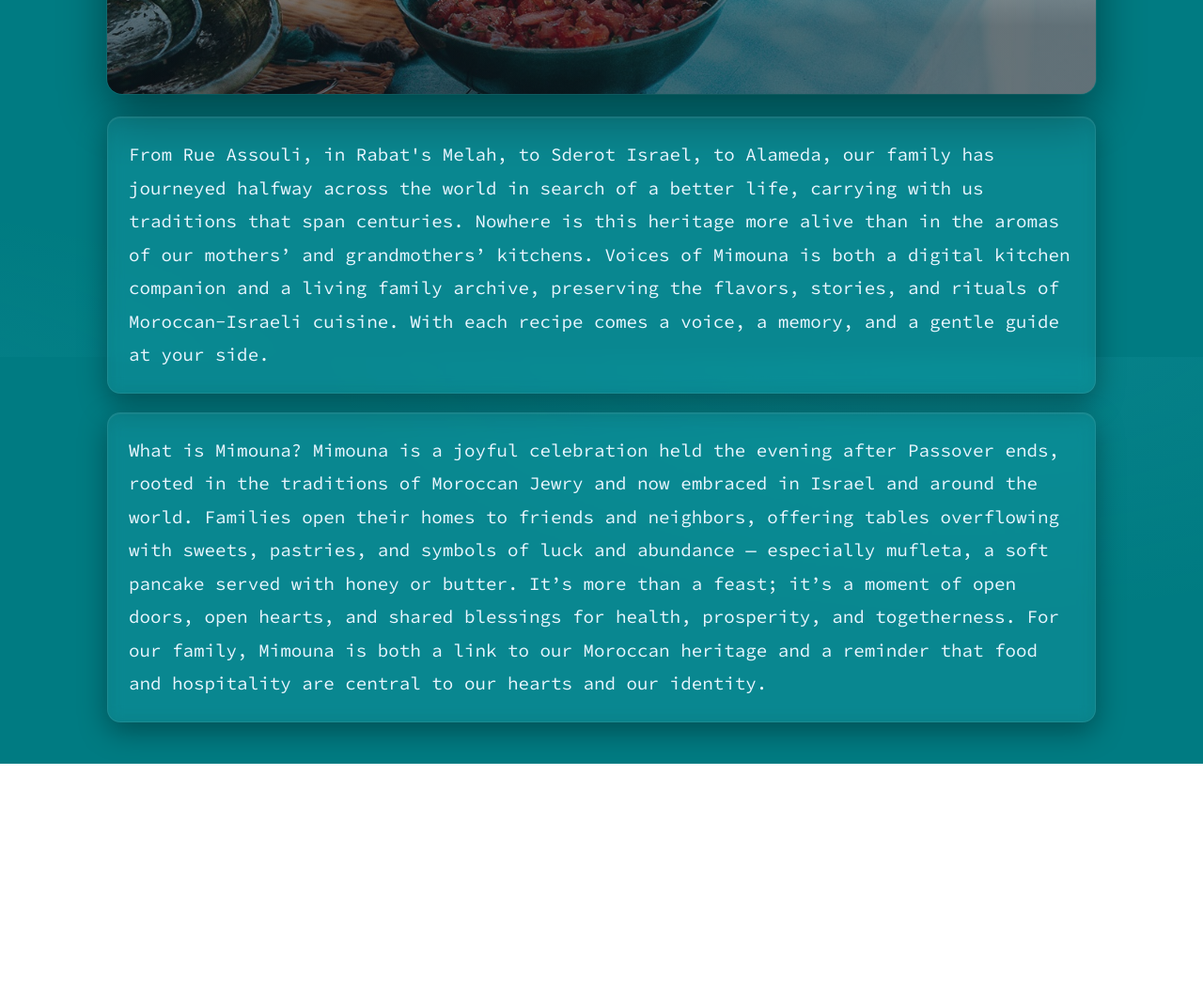
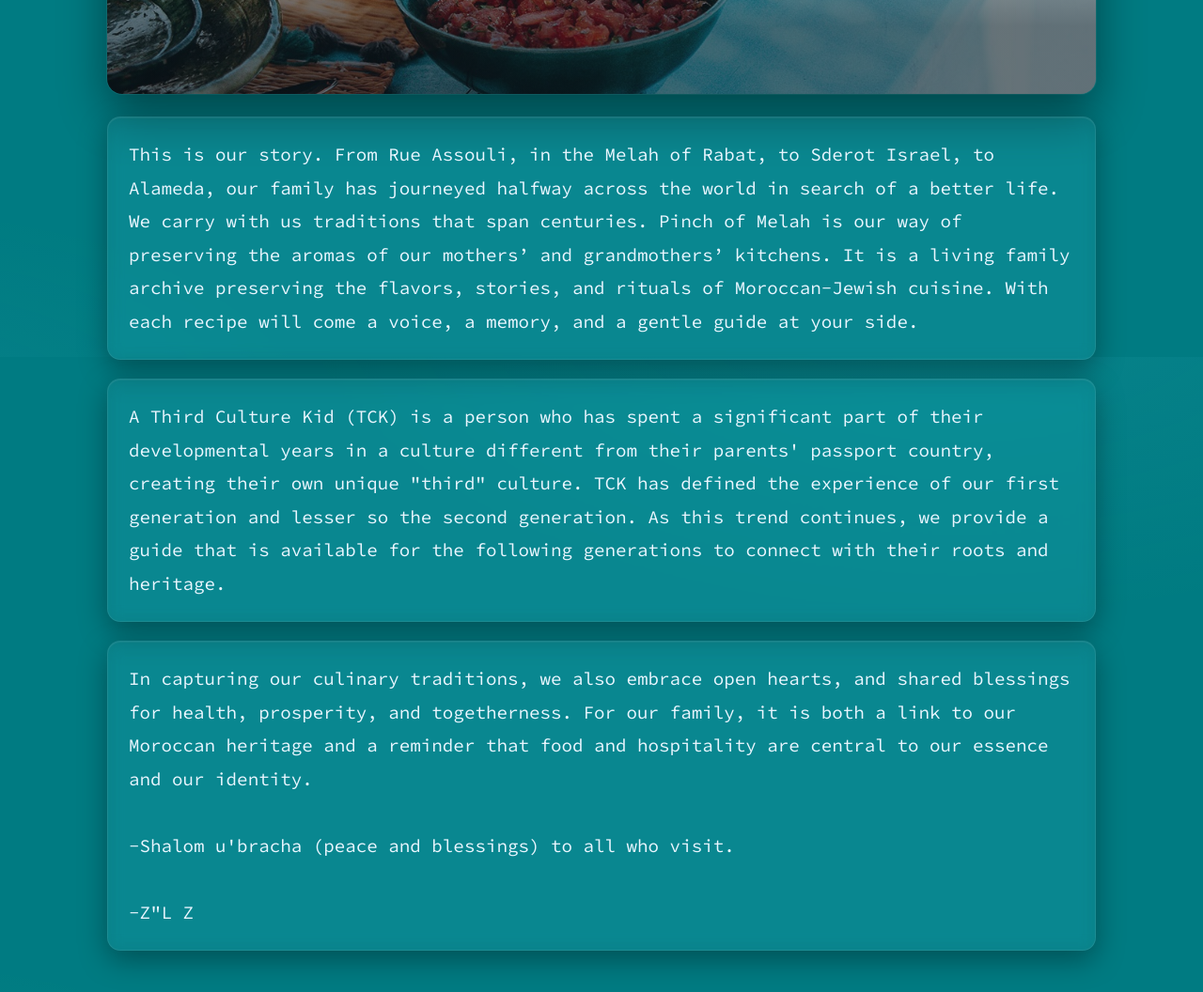
Before and after one commit to nohren/memes-table, a React app: page /#/about in a window 1280 px wide. Shown: the part 420-1476 px from the top of the page at 94% size. Before the commit the page ends 1233 px from the top, so only its background shows below. Built offline with nearby package versions, Linux system fonts and the light colour scheme.

Commit message:
github workflow and changed title of app

```diff
--- a/index.html
+++ b/index.html
@@ -2,7 +2,7 @@
 <html>
   <head>
     <meta name="viewport" content="width=device-width, initial-scale=1" />
-    <title>Voices of Mimouna</title>
+    <title>Pinch of Melah</title>
   </head>
   <body>
     <div id="root"></div>
--- a/src/components/About.js
+++ b/src/components/About.js
@@ -5,26 +5,35 @@
   return (
     <>
       <TextContainer>
-        From Rue Assouli, in Rabat's Melah, to Sderot Israel, to Alameda, our
-        family has journeyed halfway across the world in search of a better
-        life, carrying with us traditions that span centuries. Nowhere is this
-        heritage more alive than in the aromas of our mothers’ and grandmothers’
-        kitchens. Voices of Mimouna is both a digital kitchen companion and a
-        living family archive, preserving the flavors, stories, and rituals of
-        Moroccan-Israeli cuisine. With each recipe comes a voice, a memory, and
-        a gentle guide at your side.
+        This is our story. From Rue Assouli, in the Melah of Rabat, to Sderot
+        Israel, to Alameda, our family has journeyed halfway across the world in
+        search of a better life. We carry with us traditions that span
+        centuries. Pinch of Melah is our way of preserving the aromas of our
+        mothers’ and grandmothers’ kitchens. It is a living family archive
+        preserving the flavors, stories, and rituals of Moroccan-Jewish cuisine.
+        With each recipe will come a voice, a memory, and a gentle guide at your
+        side.
       </TextContainer>
       <TextContainer>
-        What is Mimouna? Mimouna is a joyful celebration held the evening after
-        Passover ends, rooted in the traditions of Moroccan Jewry and now
-        embraced in Israel and around the world. Families open their homes to
-        friends and neighbors, offering tables overflowing with sweets,
-        pastries, and symbols of luck and abundance — especially mufleta, a soft
-        pancake served with honey or butter. It’s more than a feast; it’s a
-        moment of open doors, open hearts, and shared blessings for health,
-        prosperity, and togetherness. For our family, Mimouna is both a link to
-        our Moroccan heritage and a reminder that food and hospitality are
-        central to our hearts and our identity.
+        A Third Culture Kid (TCK) is a person who has spent a significant part
+        of their developmental years in a culture different from their parents'
+        passport country, creating their own unique "third" culture. TCK has
+        defined the experience of our first generation and lesser so the second
+        generation. As this trend continues, we provide a guide that is
+        available for the following generations to connect with their roots and
+        heritage.
+      </TextContainer>
+      <TextContainer>
+        In capturing our culinary traditions, we also embrace open hearts, and
+        shared blessings for health, prosperity, and togetherness. For our
+        family, it is both a link to our Moroccan heritage and a reminder that
+        food and hospitality are central to our essence and our identity.
+        <br />
+        <br />
+        -Shalom u'bracha (peace and blessings) to all who visit.
+        <br />
+        <br />
+        -Z"L Z
       </TextContainer>
     </>
   );
--- a/src/components/App.js
+++ b/src/components/App.js
@@ -84,7 +84,7 @@
     <AppContainer>
       <Header>
         <Brand>
-          Voices of Mimouna{' '}
+          Pinch of Melah{' '}
           {/* <Construction>Page under construction 🚧</Construction> */}
         </Brand>
       </Header>
--- a/src/components/Archive.js
+++ b/src/components/Archive.js
@@ -181,6 +181,16 @@
   // console.log('selectedHoliday', selectedHoliday);
   // debugLog('searchQuery', searchQuery);
 
+  const holidayTags = [
+    'holiday',
+    'shabbat',
+    'passover',
+    'mimouna',
+    'purim',
+    'rosh hashana',
+    'hanukah',
+  ];
+
   // Main category definitions
   const mainCategories = {
     all: { label: 'All Recipes', tags: [] },
@@ -192,7 +202,7 @@
     desserts: { label: 'Desserts', tags: ['dessert'] },
     holidays: {
       label: 'Holidays',
-      tags: ['holiday', 'shabbat', 'ramadan', 'mimouna'],
+      tags: holidayTags,
     },
     other: {
       label: 'Other',
@@ -204,11 +214,14 @@
   const holidayCategories = {
     all_holidays: {
       label: 'All Holidays',
-      tags: ['holiday', 'shabbat', 'ramadan', 'mimouna'],
+      tags: holidayTags,
     },
-    rosh_hashana: { label: 'Rosh Hashana', tags: ['rosh hashana'] },
-    passover: { label: 'Passover', tags: ['passover'] },
-    hanukah: { label: 'Hanukah', tags: ['hanukah'] },
+    rosh_hashana: { label: 'Rosh Hashana', tags: [holidayTags[5]] },
+    passover: { label: 'Passover', tags: [holidayTags[2]] },
+    hanukah: { label: 'Hanukah', tags: [holidayTags[6]] },
+    shabbat: { label: 'Shabbat', tags: [holidayTags[1]] },
+    mimouna: { label: 'Mimouna', tags: [holidayTags[3]] },
+    purim: { label: 'Purim', tags: [holidayTags[4]] },
   };
 
   // Simple fuzzy search function
```
Also changed, not shown: public/index_browserRouting.html (+1 -1 lines), .github/workflows/recipe-from-form.yaml (added).
